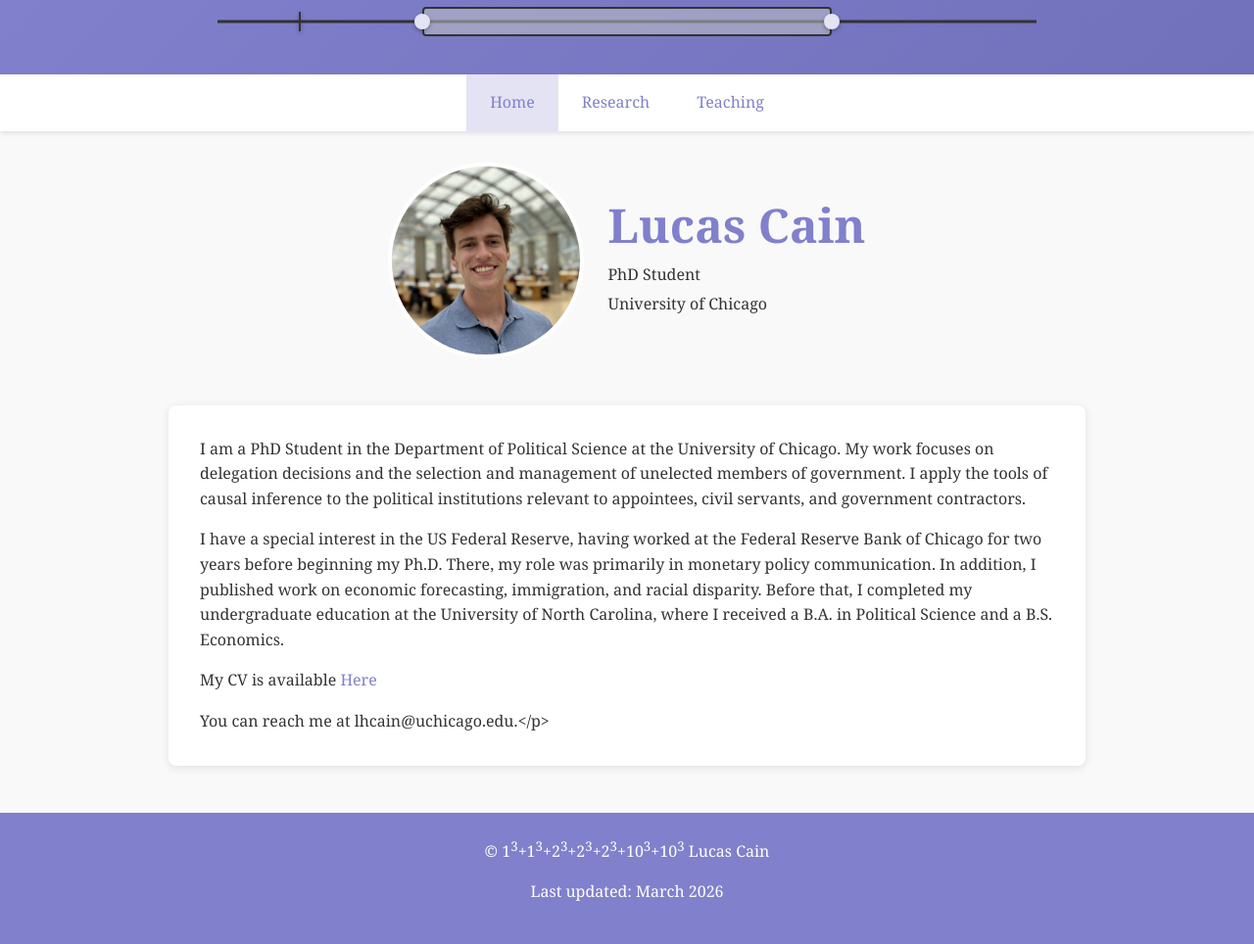
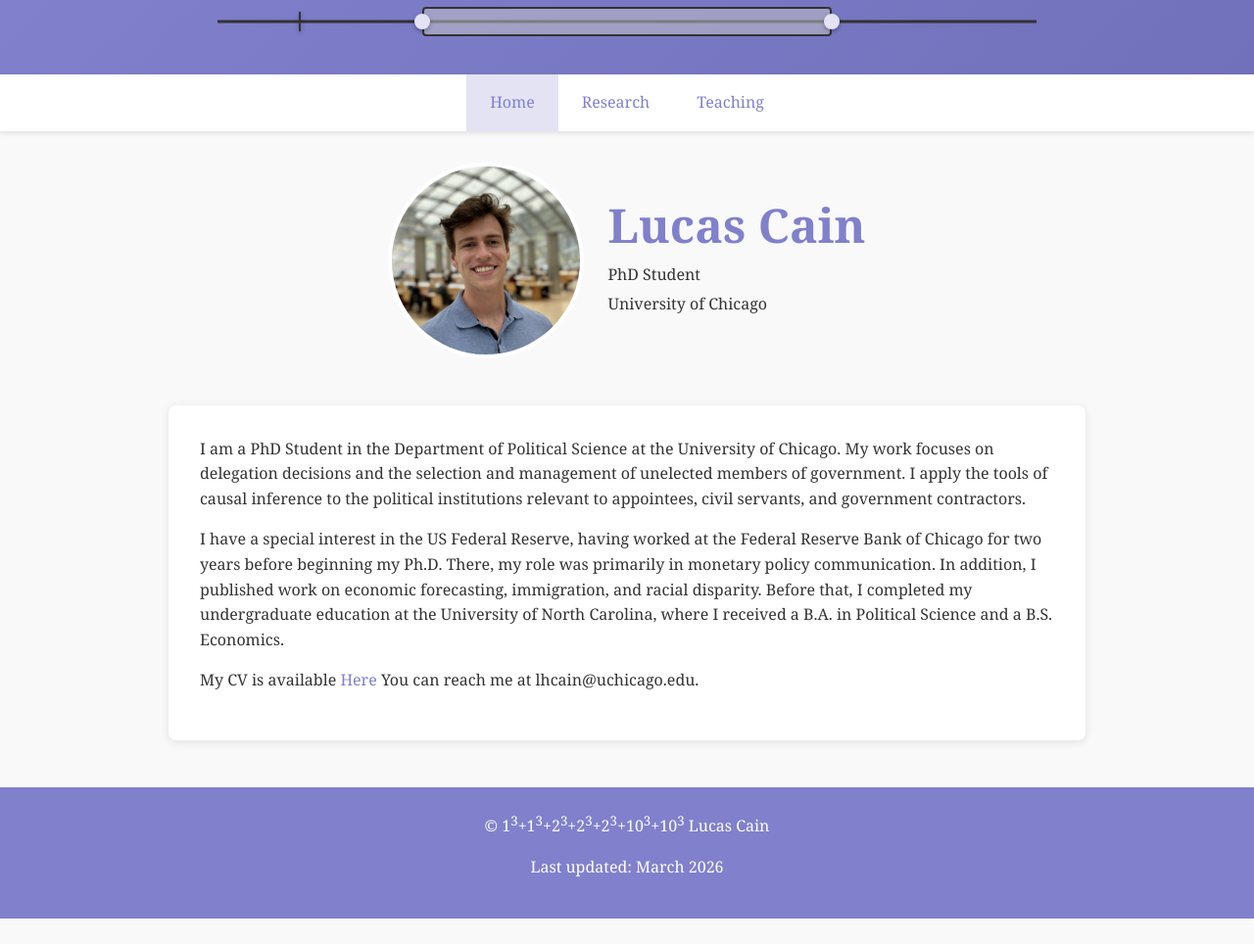
Before and after one commit to L-Cain/L-Cain.github.io, a Jekyll site: the page built from index.md, in a window 1280 px wide and 964 px high. Shown: the whole window at 98% size. Built offline with Jekyll 4.4.1, drawn with Linux system fonts in a browser that asks for light colours.

```diff
--- a/index.md
+++ b/index.md
@@ -16,5 +16,5 @@ title: Home
 
   <p>I have a special interest in the US Federal Reserve, having worked at the Federal Reserve Bank of Chicago for two years before beginning my Ph.D. There, my role was primarily in monetary policy communication. In addition, I published work on economic forecasting, immigration, and racial disparity. Before that, I completed my undergraduate education at the University of North Carolina, where I received a B.A. in Political Science and a B.S. Economics.</p>
 
-  <p>My CV is available <a href="/Lucas_Cain_CV.pdf" target="_blank">Here</a></p> You can reach me at lhcain@uchicago.edu.</p>
+  <p>My CV is available <a href="/Lucas_Cain_CV.pdf" target="_blank">Here</a> You can reach me at lhcain@uchicago.edu.</p>
 </section>
```
